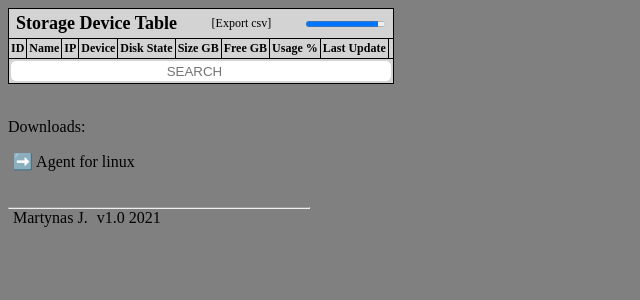
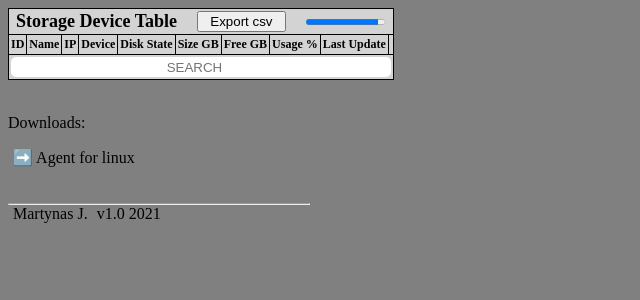
Before and after one commit to f5AFfMhv/storage-device-table, a Flask app: page / in a window 1280 px wide. Shown: the top 300 px of the page, without its empty margins (0-640 px from the left). Run offline with Flask 2, Linux system fonts and the light colour scheme; data that the repository does not hold is empty.

Commit message:
updated scrip

```diff
--- a/templates/index.html
+++ b/templates/index.html
@@ -17,7 +17,7 @@
         <td colspan=100%>
           <div class="span">
             <h2>Storage Device Table</h2>
-            <a href=http://localhost:5000/export>[Export csv]</a>
+            <button><a href=http://localhost:5000/export>Export csv</a></button>
             <progress style="width:80px;" value="60" max="60" id="pageBeginCountdown"></progress>
           </div>
         </td>
--- a/templates/style.css
+++ b/templates/style.css
@@ -44,6 +44,7 @@ th {
 
 h2 {
     margin: 0px;
+    color:black
 }
 
 p {
```
Also changed, not shown: 1 other file.
